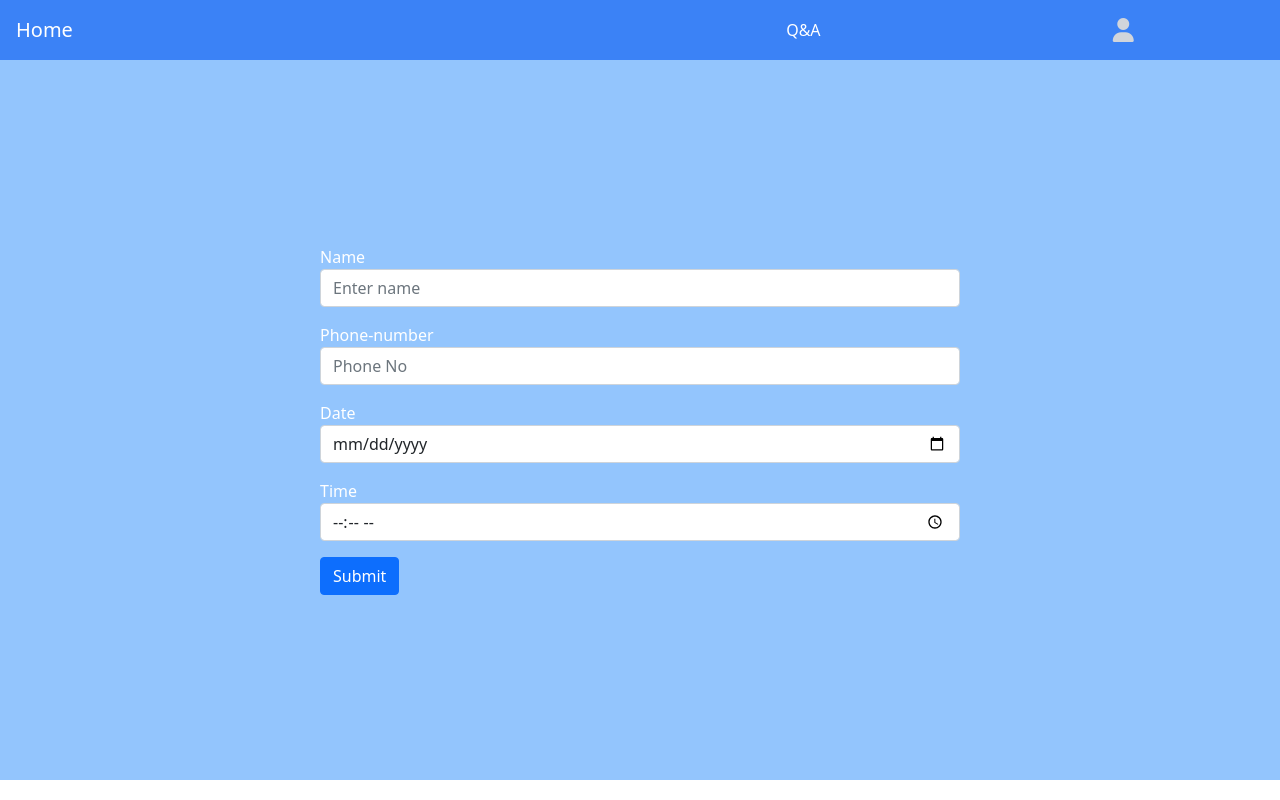
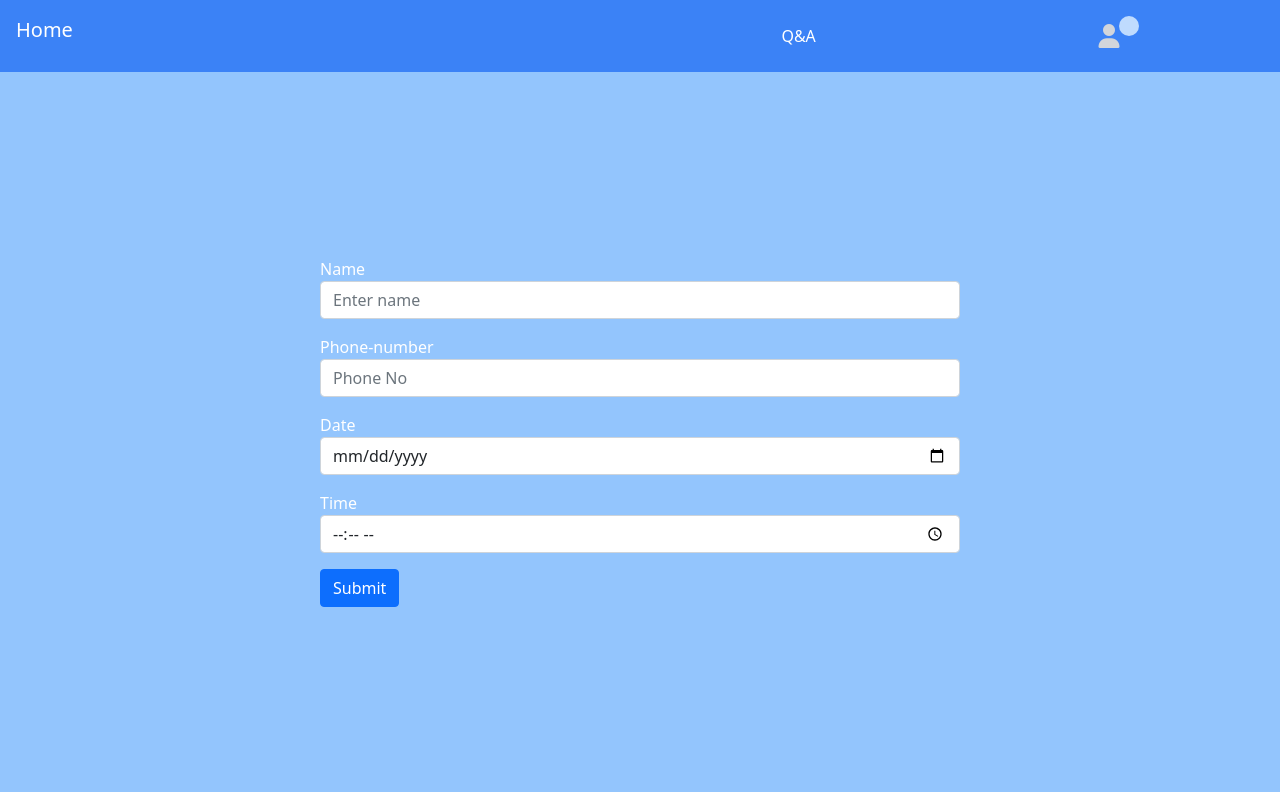
Before and after one commit to Sai-Myo-Myat/Home-Clinic, a Next.js app: page /booking/form in a window 1280 px wide. Built offline with nearby package versions, Linux system fonts and the light colour scheme.

Commit message:
update UI

```diff
--- a/components/Nav.js
+++ b/components/Nav.js
@@ -1,6 +1,12 @@
 import Link from "next/link";
+import { useContext } from "react";
+//importing components
+import { contextProvider } from "./context";
+import { MainContextContainer, mainContextProvider } from "./dataBase";
 
 const Nav = () => {
+  const [allInformation, setAllInformation] = useContext(contextProvider);
+  const [number, setNumber] = useContext(mainContextProvider);
   return (
     <nav className="bg-blue-500 text-white flex justify-between border-box ">
       <Link href="/" passHref>
@@ -8,12 +14,18 @@ const Nav = () => {
       </Link>
       <ul className=" flex justify-around items-center w-50 py-3 p-0 m-0 ">
         <li className=" m-0 cursor-pointer"> Q&A</li>
+        <div className="position-relative w-10 h-10 flex items-center">
+          {" "}
           <Link passHref href={"/profile"}>
             <i
               aria-hidden
               className="cursor-pointer text-2xl text-gray-300 fas fa-user"
             ></i>
           </Link>
+          <div className="w-5  h-5 flex items-center justify-center text-blue-500 position-absolute top-0 right-0 rounded-full bg-blue-200">
+            {number}
+          </div>
+        </div>
       </ul>
     </nav>
   );
--- /dev/null
+++ b/components/bookingCard.js
@@ -0,0 +1,31 @@
+const BookingCard = ({ booking, index }) => {
+  return (
+    <div
+      key={index}
+      className="bg-blue-400 w-100 text-sm rounded my-2 p-2 text-white position-relative"
+    >
+      <h5 className="m-0 p-0">
+        Name: <span className="text-blue-600 text-lg">{booking.name}</span>
+      </h5>
+      <h6 className="m-0 p-0">
+        Phone Number:{" "}
+        <span className="text-blue-600 text-lg">{booking.phNo}</span>
+      </h6>
+      <h6 className="m-0 p-0">
+        You have to meet with{" "}
+        <span className="text-blue-600 text-lg">{booking.type}</span>.
+      </h6>
+      <h6 className="m-0 p-0">
+        Date: <span className="text-blue-600 text-lg">{booking.date}</span>
+      </h6>
+      <h6 className="m-0 p-0">
+        Time: <span className="text-blue-600 text-lg">{booking.time}</span>
+      </h6>
+      <button className="bg-blue-600 text-white p-1 rounded position-absolute bottom-4 right-3">
+        cancel
+      </button>
+    </div>
+  );
+};
+
+export default BookingCard;
--- a/components/dataBase.js
+++ b/components/dataBase.js
@@ -4,8 +4,11 @@ export const mainContextProvider = createContext();
 
 export const MainContextContainer = (props) => {
   const [database, setDatabase] = useState([]);
+  const [number, setNumber] = useState(database.length);
   return (
-    <mainContextProvider.Provider value={[database, setDatabase]}>
+    <mainContextProvider.Provider
+      value={[database, setDatabase, number, setNumber]}
+    >
       {props.children}
     </mainContextProvider.Provider>
   );
--- a/pages/booking/form.js
+++ b/pages/booking/form.js
@@ -16,7 +16,8 @@ const reducer = (state, { name, value, type }) => {
 };
 
 const Form = () => {
-  const [database, setDatabase] = useContext(mainContextProvider);
+  const [database, setDatabase, number, setNumber] =
+    useContext(mainContextProvider);
   const [allInformation, setAllInformation] = useContext(contextProvider);
   const [datas, dispatch] = useReducer(reducer, initialDatas);
 
@@ -38,7 +39,6 @@ const Form = () => {
 
   return (
     <div className="h-full flex justify-center items-center">
-      {/* <Stepper /> */}
       <form className="w-50">
         <div className="form-group mb-3 text-white">
           <label htmlFor="exampleInputEmail1 ">Name</label>
--- a/pages/profile.js
+++ b/pages/profile.js
@@ -2,9 +2,11 @@ import { useContext, useEffect } from "react";
 //importing components
 import { contextProvider } from "../components/context";
 import { mainContextProvider } from "../components/dataBase";
+import BookingCard from "../components/bookingCard";
 
 const Profile = () => {
-  const [database, setDatabase] = useContext(mainContextProvider);
+  const [database, setDatabase, number, setNumber] =
+    useContext(mainContextProvider);
   const [allInformation, setAllInformation] = useContext(contextProvider);
   console.log(typeof allInformation);
   console.log(allInformation);
@@ -21,63 +23,10 @@ const Profile = () => {
     <div className="bg-blue-500 w-[80%] overflow-auto h-100 position-absolute p-2 right-0">
       {database.length > 0 &&
         database.map((booking, index) => (
-          <div
-            key={index}
-            className="bg-blue-400 w-100 text-sm rounded my-2 p-2 text-white position-relative"
-          >
-            <h5 className="m-0 p-0">
-              Name:{" "}
-              <span className="text-blue-600 text-lg">{booking.name}</span>
-            </h5>
-            <h6 className="m-0 p-0">
-              Phone Number:{" "}
-              <span className="text-blue-600 text-lg">{booking.phNo}</span>
-            </h6>
-            <h6 className="m-0 p-0">
-              You have to meet with{" "}
-              <span className="text-blue-600 text-lg">{booking.type}</span>.
-            </h6>
-            <h6 className="m-0 p-0">
-              Date:{" "}
-              <span className="text-blue-600 text-lg">{booking.date}</span>
-            </h6>
-            <h6 className="m-0 p-0">
-              Time:{" "}
-              <span className="text-blue-600 text-lg">{booking.time}</span>
-            </h6>
-            <button className="bg-blue-600 text-white p-1 rounded position-absolute bottom-4 right-3">
-              cancel
-            </button>
-          </div>
+          <BookingCard booking={booking} index={index} />
         ))}
     </div>
   );
 };
 
 export default Profile;
-
-/** <div className="bg-blue-400 w-100 rounded p-2 text-white position-relative">
-        <h5>
-          Name:{" "}
-          <span className="text-blue-600 text-lg">{allInformation.name}</span>
-        </h5>
-        <h6>
-          Phone Number:{" "}
-          <span className="text-blue-600 text-lg">{allInformation.phNo}</span>
-        </h6>
-        <h6>
-          You have to meet with{" "}
-          <span className="text-blue-600 text-lg">{allInformation.type}</span>.
-        </h6>
-        <h6>
-          Date:{" "}
-          <span className="text-blue-600 text-lg">{allInformation.date}</span>
-        </h6>
-        <h6>
-          Time:{" "}
-          <span className="text-blue-600 text-lg">{allInformation.time}</span>
-        </h6>
-        <button className="bg-blue-600 text-white p-1 rounded position-absolute bottom-4 right-3">
-          cancel
-        </button>
-      </div> */
```
Lines whose indentation alone changed are shown as unchanged.
